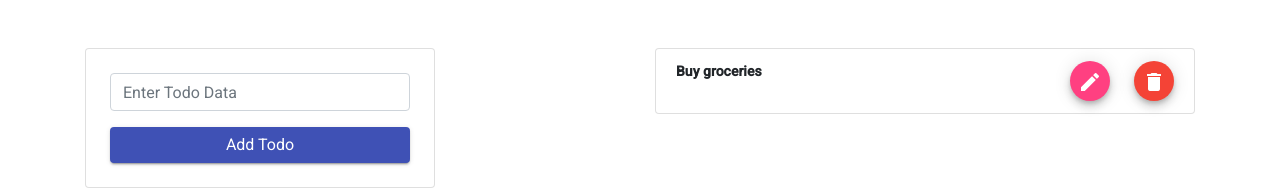
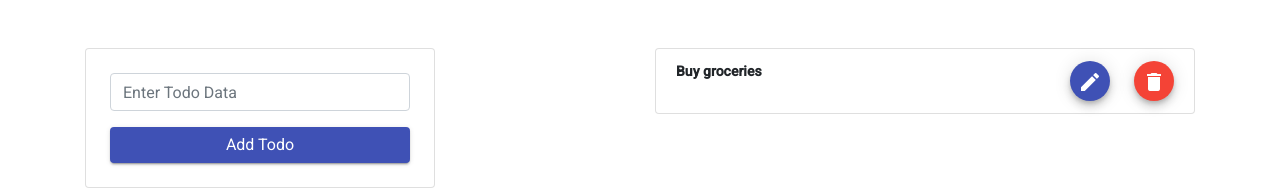
Before and after one commit to skiranbiradar666/todo, an Angular app: page / in a window 1280 px wide. Shown: the top 190 px of the page. Built offline with nearby package versions, Linux system fonts and the light colour scheme.

Commit message:
first-commit

```diff
--- a/src/app/shared/components/todo/todo.component.html
+++ b/src/app/shared/components/todo/todo.component.html
@@ -16,7 +16,7 @@
                 class="list-group-item d-flex justify-content-between">
                 <strong>{{todo.title}}</strong>
                 <div>
-                    <button mat-mini-fab color="accent" class="mr-4"><mat-icon>edit</mat-icon></button>
+                    <button mat-mini-fab color="primary" class="mr-4"><mat-icon>edit</mat-icon></button>
                     <button mat-mini-fab color="warn" ><mat-icon>delete</mat-icon></button>
                 </div>
                 </li>
```
